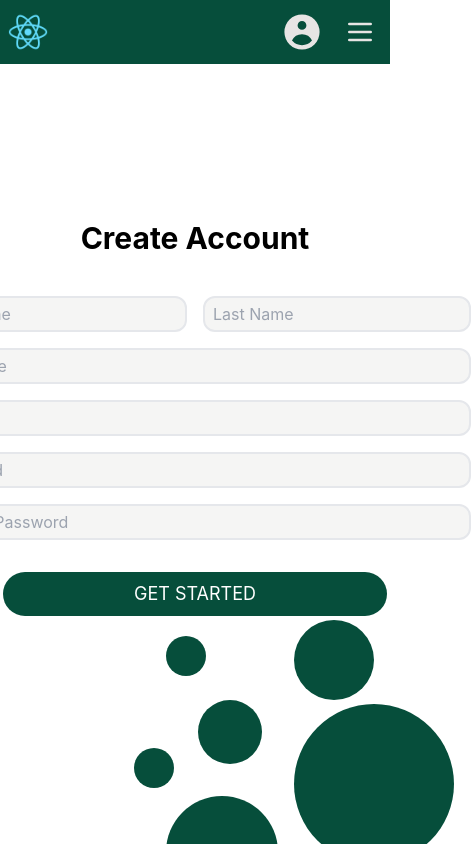
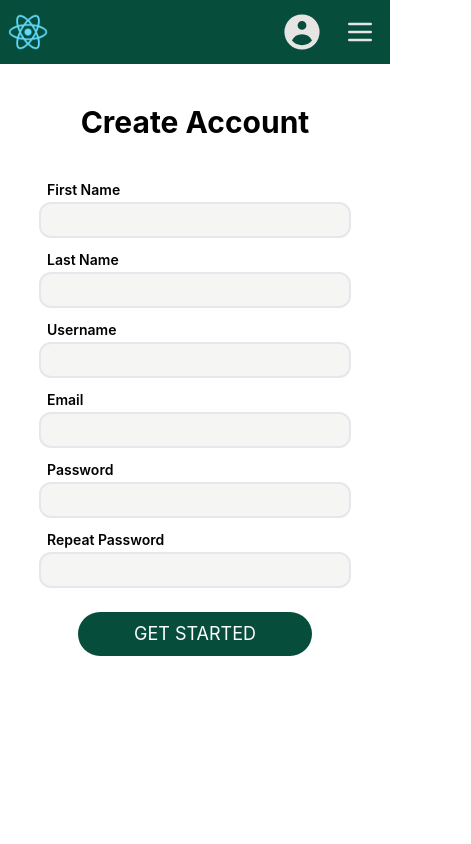
Before and after one commit to Camellia-Cultivar/Camellia-Cultivar, a React (Create React App) app in the folder webapp/: page /register in a window 390 px wide. Shown: the whole page, 471 px wide, since content can reach past the window. Built offline with nearby package versions, Linux system fonts and the light colour scheme.

Commit message:
improved responsivity of register

```diff
--- a/webapp/src/components/BallDecoration/index.js
+++ b/webapp/src/components/BallDecoration/index.js
@@ -1,8 +1,9 @@
 import React from 'react'
 
-const BallDecoration = () => {
+const BallDecoration = ({className}) => {
     return (
-        <div className="fixed  bottom-0 right-0">
+        <div className={className}>
+        <div className="lg:fixed  lg:bottom-0 lg:right-0">
             <div className="h-10 w-10 bg-emerald-900 rounded-full absolute -top-12 -left-16">
             </div>
             <div className="h-10 w-10 bg-emerald-900 rounded-full absolute top-16 -left-24">
@@ -16,6 +17,8 @@ const BallDecoration = () => {
             <div className="h-40 w-40 bg-emerald-900 rounded-full relative -bottom-5 -right-16">
             </div>
         </div>
+
+        </div>
     )
 }
 
--- a/webapp/src/pages/Register/index.js
+++ b/webapp/src/pages/Register/index.js
@@ -3,24 +3,35 @@ import BallDecoration from '../../components/BallDecoration'
 
 const Register = () => {
     return (
-        <div className="">
-            <div className="absolute top-1/2 left-1/2 -translate-x-1/2 -translate-y-1/2">
-                <div className="mb-8">
+        <div className="container-4/5 my-10">
+            <div className="xl:absolute xl:top-1/2 xl:left-1/2 xl:-translate-x-1/2 xl:-translate-y-1/2">
+                <div className="mb-7">
                     <p className="text-3xl font-bold text-center">Create Account</p>
                 </div>
                 <div className="flex flex-col">
-                    <div className="flex justify-between my-2">
-                        <input className="bg-stone-100 rounded-xl border-2 px-2 py-1 mr-2" type="text" placeholder="First Name"></input>
-                        <input className="bg-stone-100 rounded-xl border-2 px-2 py-1 ml-2" type="text" placeholder="Last Name"></input>
+                    <div className="contents md:flex md:justify-between mt-4 md:mt-2">
+                        <div className="flex flex-col md:mr-2 mt-3 md:my-0 w-full">
+                            <label className="ml-2 font-semibold text-sm mb-0.5 md:text-base " htmlFor='fn'>First Name</label>
+                            <input className="bg-stone-100 rounded-xl border-2 px-2 py-1" type="text" id="fn"></input>
+
+                        </div>
+                        <div className="flex flex-col md:ml-2 mt-3 md:my-0 w-full">
+                            <label className="ml-2 font-semibold text-sm mb-0.5 md:text-base " htmlFor='ln'>Last Name</label>
+                            <input className="bg-stone-100 rounded-xl border-2 px-2 py-1" type="text" id="ln"></input>
+                        </div>
                     </div>
-                    <input className="bg-stone-100 rounded-xl border-2 px-2 py-1 my-2" type="text" placeholder="Username"></input>
-                    <input className="bg-stone-100 rounded-xl border-2 px-2 py-1 my-2" type="email" placeholder="Email"></input>
-                    <input className="bg-stone-100 rounded-xl border-2 px-2 py-1 my-2" type="password" placeholder="Password"></input>
-                    <input className="bg-stone-100 rounded-xl border-2 px-2 py-1 my-2" type="password" placeholder="Confirm Password"></input>
+                    <label className="mt-3 md:mt-2 ml-2 font-semibold text-sm mb-0.5 md:text-base " htmlFor='fn'>Username</label>
+                    <input className="bg-stone-100 rounded-xl border-2 px-2 py-1" type="text" id="Username"></input>
+                    <label className="mt-3 md:mt-2 ml-2 font-semibold text-sm mb-0.5 md:text-base " htmlFor='fn'>Email</label>
+                    <input className="bg-stone-100 rounded-xl border-2 px-2 py-1" type="email" id="Email"></input>
+                    <label className="mt-3 md:mt-2 ml-2 font-semibold text-sm mb-0.5 md:text-base " htmlFor='fn'>Password</label>
+                    <input className="bg-stone-100 rounded-xl border-2 px-2 py-1" type="password" id="Password"></input>
+                    <label className="mt-3 md:mt-2 ml-2 font-semibold text-sm mb-0.5 md:text-base " htmlFor='fn'>Repeat Password</label>
+                    <input className="bg-stone-100 rounded-xl border-2 px-2 py-1" type="password" id="Confirm Password"></input>
                     <button className="bg-emerald-900 rounded-3xl w-3/4 self-center mt-6 mb-2 py-2 max-w-sm"><span className="text-lg text-white">GET STARTED</span></button>
                 </div>
             </div>
-            <BallDecoration></BallDecoration>
+            <BallDecoration className="hidden xl:contents "></BallDecoration>
 
         </div>
     )
```
